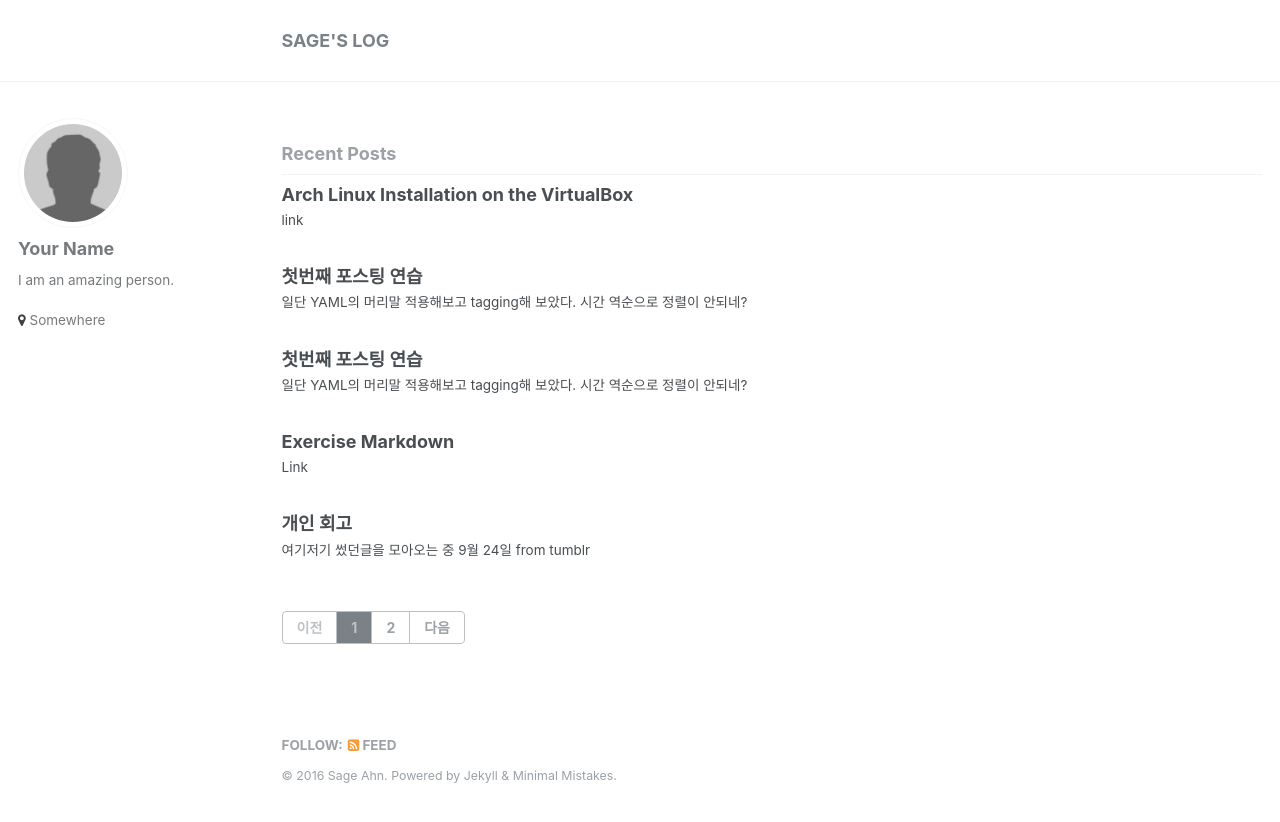
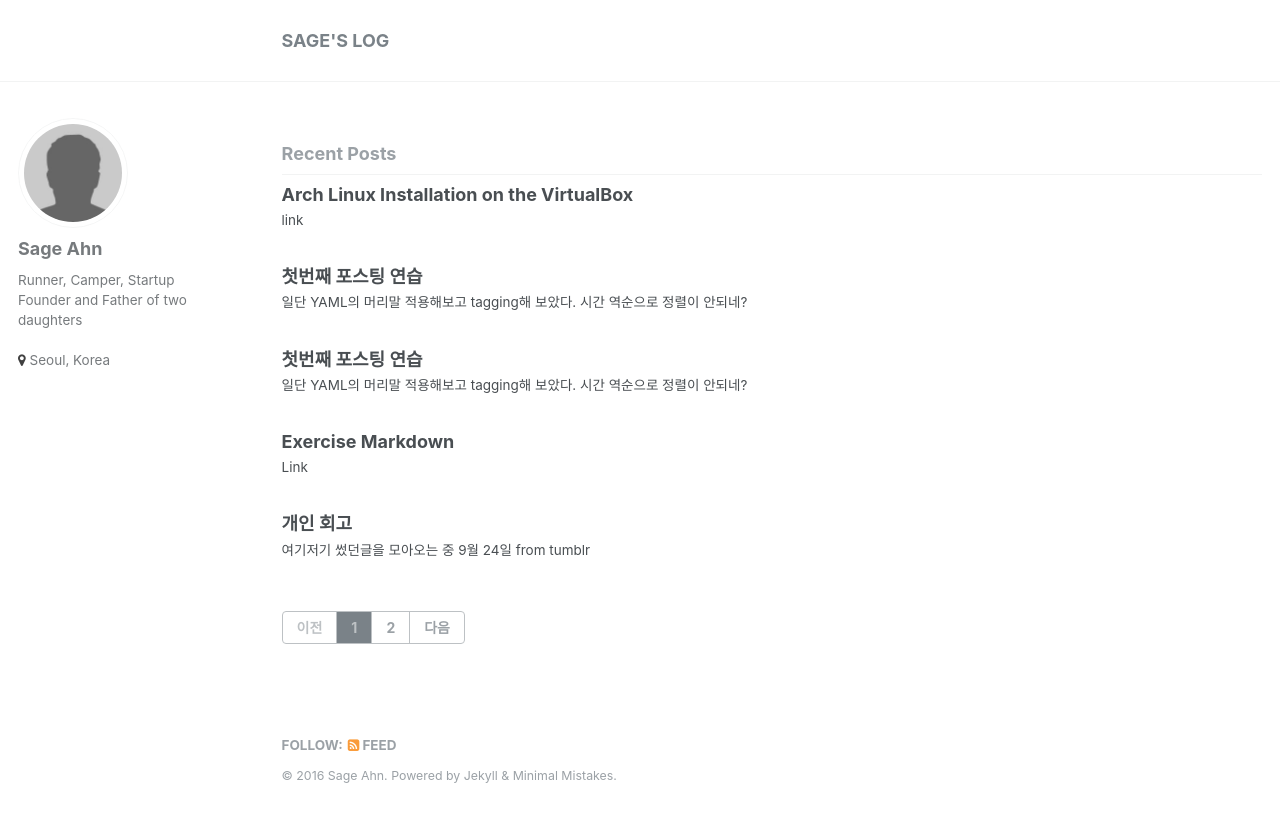
Before and after one commit to sageahn/sageahn.github.io, a Jekyll site: the page built from index.html, in a window 1280 px wide. Shown: the top 822 px of the page. Built offline with Jekyll 4.4.1, drawn with Linux system fonts in a browser that asks for light colours; the list of posts is cut into pages by our own code.

Commit message:
change name and location

```diff
--- a/_config.yml
+++ b/_config.yml
@@ -61,10 +61,10 @@ google_ad_slot           :
 
 # Site Author
 author:
-  name             : "Your Name"
+  name             : "Sage Ahn"
   avatar           : "bio-photo.jpg"
-  bio              : "I am an amazing person."
-  location         : "Somewhere"
+  bio              : "Runner, Camper, Startup Founder and Father of two daughters"
+  location         : "Seoul, Korea"
   email            :
   uri              :
   bitbucket        :
```
